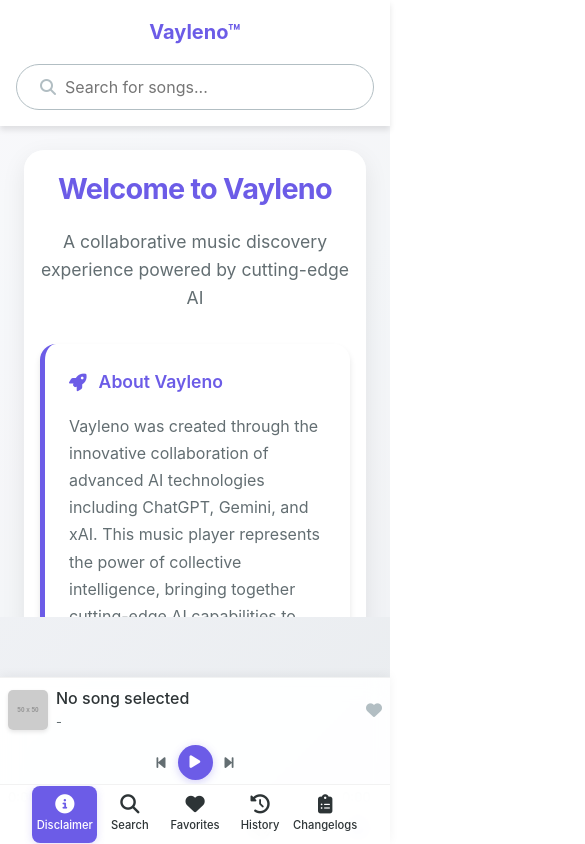
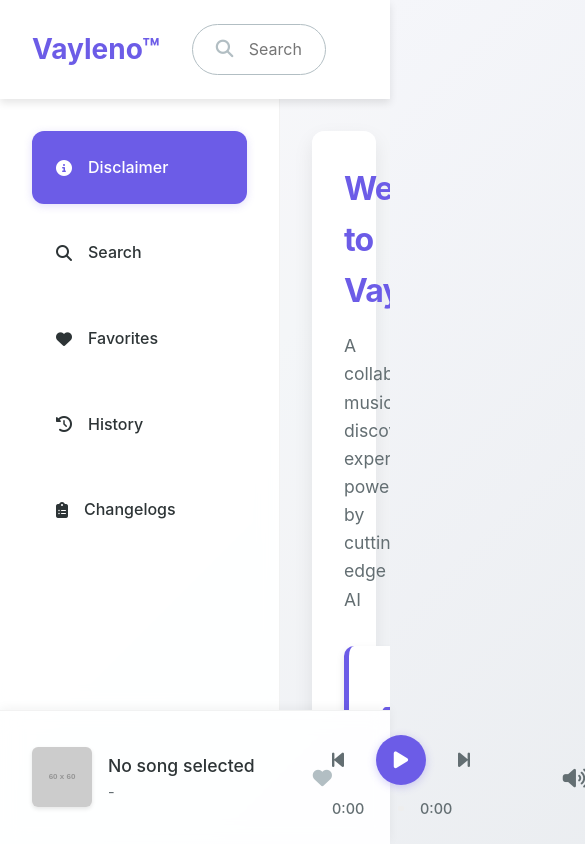
Before and after one commit to Vayleno/Vayleno, a plain HTML site: page index.html in a window 390 px wide. Shown: the top 844 px of the page, 585 px wide, since content can reach past the window. Drawn offline with Linux system fonts and the light colour scheme; placeholder pictures from the web are drawn by us.

Commit message:
Update index.html

```diff
--- a/index.html
+++ b/index.html
@@ -13,10 +13,14 @@
             --light-color: #f5f6fa;
             --text-color: #636e72;
             --text-light: #b2bec3;
-            --shadow: 0 4px 6px rgba(0, 0, 0, 0.1);
-            --shadow-lg: 0 8px 25px rgba(0, 0, 0, 0.08);
-            --transition: all 0.3s ease;
+            --shadow: 0 4px 8px rgba(0, 0, 0, 0.1);
+            --shadow-lg: 0 8px 20px rgba(0, 0, 0, 0.08);
+            --transition: all 0.3s cubic-bezier(0.4, 0, 0.2, 1);
             --gradient-bg: linear-gradient(135deg, #f5f6fa, #e9ecef);
+            --border-radius: 12px;
+            --spacing-sm: 0.75rem;
+            --spacing-md: 1.5rem;
+            --spacing-lg: 2rem;
         }
 
         * {
@@ -24,6 +28,8 @@
             padding: 0;
             box-sizing: border-box;
             font-family: 'Inter', 'Segoe UI', Tahoma, Geneva, Verdana, sans-serif;
+            -webkit-font-smoothing: antialiased;
+            -moz-osx-font-smoothing: grayscale;
         }
 
         body {
@@ -32,19 +38,22 @@
             height: 100vh;
             overflow: hidden;
             line-height: 1.6;
+            font-size: 16px; /* Base font size for PC */
         }
 
         .app-container {
             display: flex;
             flex-direction: column;
             height: 100vh;
+            max-width: 1600px; /* Constrain for larger screens */
+            margin: 0 auto;
         }
 
         .app-header {
             display: flex;
             justify-content: space-between;
             align-items: center;
-            padding: 1rem 2rem;
+            padding: var(--spacing-md) var(--spacing-lg);
             background: rgba(255, 255, 255, 0.95);
             box-shadow: var(--shadow);
             backdrop-filter: blur(10px);
@@ -56,8 +65,8 @@
         .logo {
             display: flex;
             align-items: center;
-            gap: 0.5rem;
-            font-size: 1.5rem;
+            gap: var(--spacing-sm);
+            font-size: 1.75rem;
             font-weight: 700;
             color: var(--primary-color);
         }
@@ -65,13 +74,13 @@
         .search-bar {
             position: relative;
             flex: 1;
-            max-width: 600px;
-            margin: 0 1rem;
+            max-width: 700px;
+            margin: 0 var(--spacing-lg);
         }
 
         .search-bar input {
             width: 100%;
-            padding: 0.75rem 1rem 0.75rem 3rem;
+            padding: 0.9rem 1.5rem 0.9rem 3.5rem;
             border-radius: 30px;
             border: 1px solid var(--text-light);
             outline: none;
@@ -91,6 +100,7 @@
             top: 50%;
             transform: translateY(-50%);
             color: var(--text-light);
+            font-size: 1.1rem;
         }
 
         .main-content {
@@ -100,9 +110,9 @@
         }
 
         .sidebar {
-            width: 250px;
+            width: 280px; /* Wider sidebar for PC */
             background: rgba(255, 255, 255, 0.95);
-            padding: 1.5rem;
+            padding: var(--spacing-lg);
             overflow-y: auto;
             border-right: 1px solid rgba(0, 0, 0, 0.05);
             backdrop-filter: blur(10px);
@@ -114,15 +124,16 @@
         }
 
         .sidebar nav ul li {
-            padding: 0.75rem 1rem;
-            margin-bottom: 0.5rem;
-            border-radius: 8px;
+            padding: var(--spacing-md);
+            margin-bottom: var(--spacing-sm);
+            border-radius: var(--border-radius);
             cursor: pointer;
             display: flex;
             align-items: center;
             gap: 1rem;
             transition: var(--transition);
             font-weight: 500;
+            font-size: 1rem;
         }
 
         .sidebar nav ul li:hover {
@@ -139,10 +150,10 @@
 
         .music-content {
             flex: 1;
-            padding: 2rem;
+            padding: var(--spacing-lg);
             overflow-y: auto;
             background: rgba(255, 255, 255, 0.3);
-            -webkit-overflow-scrolling: touch;
+            scroll-behavior: smooth;
         }
 
         .tab-content {
@@ -159,24 +170,20 @@
             to { opacity: 1; transform: translateY(0); }
         }
 
-        /* Disclaimer Tab Styles - Optimized */
+        /* Disclaimer Tab Styles */
         .disclaimer-container {
-            max-width: 800px;
+            max-width: 900px;
             margin: 0 auto;
-            padding: 2rem;
+            padding: var(--spacing-lg);
             background: rgba(255, 255, 255, 0.95);
-            border-radius: 20px;
+            border-radius: var(--border-radius);
             box-shadow: var(--shadow-lg);
             backdrop-filter: blur(10px);
             text-align: center;
         }
 
-        .disclaimer-header {
-            margin-bottom: 2rem;
-        }
-
         .disclaimer-title {
-            font-size: clamp(1.8rem, 4vw, 2.5rem);
+            font-size: 2rem;
             font-weight: 700;
             color: var(--primary-color);
             margin-bottom: 1rem;
@@ -187,14 +194,14 @@
             font-size: 1.1rem;
             color: var(--text-color);
             font-weight: 400;
-            max-width: 600px;
-            margin: 0 auto;
+            max-width: 700px;
+            margin: 0 auto 2rem;
         }
 
         .disclaimer-content {
             background: white;
-            padding: 2rem;
-            border-radius: 16px;
+            padding: var(--spacing-lg);
+            border-radius: calc(var(--border-radius) - 2px);
             box-shadow: var(--shadow);
             margin: 2rem 0;
             border-left: 5px solid var(--primary-color);
@@ -206,7 +213,7 @@
         }
 
         .disclaimer-section h3 {
-            font-size: 1.3rem;
+            font-size: 1.4rem;
             color: var(--primary-color);
             margin-bottom: 1rem;
             font-weight: 600;
@@ -222,13 +229,12 @@
             margin-bottom: 1rem;
         }
 
-        /* Special Thanks - Simple List */
         .special-thanks {
             margin-top: 1.5rem;
         }
 
         .special-thanks h4 {
-            font-size: 1.2rem;
+            font-size: 1.25rem;
             color: var(--primary-color);
             margin-bottom: 1rem;
             font-weight: 600;
@@ -240,7 +246,7 @@
         }
 
         .special-thanks li {
-            padding: 0.5rem 0;
+            padding: 0.75rem 0;
             color: var(--text-color);
             font-size: 1rem;
             border-bottom: 1px solid rgba(108, 92, 231, 0.1);
@@ -279,13 +285,13 @@
 
         .search-results {
             display: grid;
-            grid-template-columns: repeat(auto-fill, minmax(200px, 1fr));
-            gap: 1.5rem;
+            grid-template-columns: repeat(auto-fill, minmax(220px, 1fr));
+            gap: var(--spacing-md);
         }
 
         .music-card {
             background: white;
-            border-radius: 10px;
+            border-radius: var(--border-radius);
             overflow: hidden;
             box-shadow: var(--shadow);
             transition: var(--transition);
@@ -300,16 +306,16 @@
 
         .music-card img {
             width: 100%;
-            height: 160px;
+            height: 180px; /* Adjusted for PC */
             object-fit: cover;
         }
 
         .music-info {
-            padding: 1rem;
+            padding: var(--spacing-md);
         }
 
         .music-info h3 {
-            font-size: 1rem;
+            font-size: 1.1rem;
             margin-bottom: 0.25rem;
             white-space: nowrap;
             overflow: hidden;
@@ -317,7 +323,7 @@
         }
 
         .music-info p {
-            font-size: 0.8rem;
+            font-size: 0.9rem;
             color: var(--text-color);
         }
 
@@ -329,7 +335,7 @@
             border: none;
             color: var(--text-light);
             cursor: pointer;
-            font-size: 1rem;
+            font-size: 1.1rem;
             padding: 0.5rem;
             border-radius: 50%;
             transition: var(--transition);
@@ -358,17 +364,17 @@
         }
 
         .empty-state p {
-            font-size: 1.1rem;
+            font-size: 1.2rem;
         }
 
         .empty-state p:last-child {
-            font-size: 0.9rem;
+            font-size: 1rem;
             margin-top: 0.5rem;
         }
 
         .player-controls {
             background: rgba(255, 255, 255, 0.95);
-            padding: 1rem 2rem;
+            padding: var(--spacing-md) var(--spacing-lg);
             display: flex;
             justify-content: space-between;
             align-items: center;
@@ -382,14 +388,13 @@
             display: flex;
             align-items: center;
             gap: 1rem;
-            width: 250px;
-            min-width: 250px;
+            min-width: 300px;
         }
 
         .album-art {
-            width: 50px;
-            height: 50px;
-            border-radius: 5px;
+            width: 60px;
+            height: 60px;
+            border-radius: 6px;
             object-fit: cover;
             box-shadow: 0 2px 4px rgba(0, 0, 0, 0.1);
             flex-shrink: 0;
@@ -397,6 +402,7 @@
 
         .song-title {
             font-weight: 500;
+            font-size: 1.1rem;
             white-space: nowrap;
             overflow: hidden;
             text-overflow: ellipsis;
@@ -404,7 +410,7 @@
         }
 
         .artist {
-            font-size: 0.8rem;
+            font-size: 0.9rem;
             color: var(--text-color);
             white-space: nowrap;
             overflow: hidden;
@@ -417,6 +423,7 @@
             cursor: pointer;
             margin-left: auto;
             flex-shrink: 0;
+            font-size: 1.2rem;
         }
 
         .song-info i.liked {
@@ -429,24 +436,23 @@
 
         .player-center {
             flex: 1;
-            max-width: 600px;
+            max-width: 700px;
             display: flex;
             flex-direction: column;
             align-items: center;
-            gap: 0.5rem;
-            min-width: 0;
+            gap: 0.75rem;
         }
 
         .player-buttons {
             display: flex;
             align-items: center;
-            gap: 1.5rem;
+            gap: var(--spacing-lg);
         }
 
         .control-btn {
             background: none;
             border: none;
-            font-size: 1rem;
+            font-size: 1.2rem;
             color: var(--text-color);
             cursor: pointer;
             transition: var(--transition);
@@ -454,14 +460,14 @@
 
         .control-btn:hover {
             color: var(--primary-color);
-            transform: scale(1.2);
+            transform: scale(1.1);
         }
 
         .play-btn {
             background-color: var(--primary-color);
             color: white;
-            width: 40px;
-            height: 40px;
+            width: 50px;
+            height: 50px;
             border-radius: 50%;
             display: flex;
             align-items: center;
@@ -470,8 +476,9 @@
         }
 
         .play-btn:hover {
-            transform: scale(1.1);
+            transform: scale(1.05);
             background-color: var(--secondary-color);
+            box-shadow: 0 4px 12px rgba(108, 92, 231, 0.4);
         }
 
         .progress-container {
@@ -483,12 +490,11 @@
 
         .progress-bar {
             flex: 1;
-            height: 4px;
+            height: 5px;
             background-color: #eee;
             border-radius: 2px;
             cursor: pointer;
             position: relative;
-            min-width: 200px;
         }
 
         .progress {
@@ -500,15 +506,15 @@
         }
 
         .time {
-            font-size: 0.8rem;
+            font-size: 0.9rem;
             color: var(--text-color);
-            min-width: 40px;
+            min-width: 50px;
             font-weight: 500;
             flex-shrink: 0;
         }
 
         .player-right {
-            width: 200px;
+            min-width: 250px;
             display: flex;
             justify-content: flex-end;
             align-items: center;
@@ -519,11 +525,11 @@
         .volume-control {
             display: flex;
             align-items: center;
-            gap: 0.5rem;
+            gap: 0.75rem;
         }
 
         .volume-icon {
-            font-size: 1rem;
+            font-size: 1.2rem;
             color: var(--text-color);
             transition: transform 0.2s ease;
             flex-shrink: 0;
@@ -542,37 +548,45 @@
         }
 
         .volume-slider {
-            width: 100px;
-            height: 4px;
+            width: 120px;
+            height: 5px;
             -webkit-appearance: none;
             background-color: #eee;
             border-radius: 2px;
             outline: none;
-            transition: all 0.3s ease;
+            transition: var(--transition);
             cursor: pointer;
-            flex-shrink: 0;
         }
 
         .volume-slider::-webkit-slider-thumb {
             -webkit-appearance: none;
-            width: 12px;
-            height: 12px;
+            width: 14px;
+            height: 14px;
             background-color: var(--primary-color);
             border-radius: 50%;
             cursor: pointer;
             box-shadow: 0 2px 4px rgba(0, 0, 0, 0.2);
         }
 
+        .volume-slider::-moz-range-thumb {
+            width: 14px;
+            height: 14px;
+            background: var(--primary-color);
+            border-radius: 50%;
+            border: none;
+            cursor: pointer;
+        }
+
         .loading {
             display: flex;
             justify-content: center;
-            padding: 2rem;
+            padding: 3rem;
         }
 
         .loading-spinner {
-            width: 40px;
-            height: 40px;
-            border: 4px solid rgba(0, 0, 0, 0.1);
+            width: 48px;
+            height: 48px;
+            border: 5px solid rgba(0, 0, 0, 0.1);
             border-radius: 50%;
             border-top-color: var(--primary-color);
             animation: spin 1s ease-in-out infinite;
@@ -584,17 +598,17 @@
 
         /* Changelog Styles */
         .changelog-container {
-            max-width: 900px;
+            max-width: 1000px;
             margin: 0 auto;
-            padding: 2rem 0;
+            padding: var(--spacing-lg) 0;
             background: rgba(255, 255, 255, 0.95);
-            border-radius: 16px;
+            border-radius: var(--border-radius);
             box-shadow: var(--shadow);
             backdrop-filter: blur(10px);
         }
 
         .changelog-title {
-            font-size: 2.25rem;
+            font-size: 2.5rem;
             font-weight: 700;
             color: var(--primary-color);
             margin-bottom: 2rem;
@@ -604,17 +618,17 @@
 
         .changelog-timeline {
             position: relative;
-            padding-left: 2rem;
-            margin: 0 1.5rem;
+            padding-left: 2.5rem;
+            margin: 0 2rem;
         }
 
         .changelog-timeline::before {
             content: '';
             position: absolute;
-            left: 0.5rem;
+            left: 0.75rem;
             top: 0;
             bottom: 0;
-            width: 4px;
+            width: 5px;
             background: linear-gradient(to bottom, var(--primary-color), var(--secondary-color));
             border-radius: 3px;
         }
@@ -624,9 +638,9 @@
             margin-bottom: 2rem;
             padding: 1.5rem;
             background: white;
-            border-radius: 12px;
+            border-radius: var(--border-radius);
             box-shadow: 0 4px 12px rgba(0, 0, 0, 0.05);
-            transition: transform 0.3s ease, box-shadow 0.3s ease;
+            transition: var(--transition);
             opacity: 0;
             transform: translateY(20px);
             animation: slideIn 0.5s ease forwards;
@@ -642,14 +656,14 @@
         }
 
         .changelog-item h3 {
-            font-size: 1.5rem;
+            font-size: 1.6rem;
             font-weight: 600;
             color: var(--dark-color);
             margin-bottom: 0.5rem;
         }
 
         .changelog-item .date {
-            font-size: 1rem;
+            font-size: 1.1rem;
             font-weight: 500;
             color: var(--text-light);
             margin-bottom: 1rem;
@@ -682,179 +696,10 @@
         .changelog-item ul li.optimized::before { color: #ffc107; }
         .changelog-item ul li.bug::before { color: #dc3545; }
 
-        /* Mobile Optimization */
-        @media (max-width: 768px) {
-            .app-header {
-                padding: 1rem;
-                flex-direction: column;
-                gap: 1rem;
-            }
-
-            .search-bar {
-                width: 100%;
-                margin: 0;
-                order: 3;
-            }
-
-            .logo {
-                order: 1;
-                font-size: 1.25rem;
-            }
-
-            .main-content {
-                flex-direction: column;
-            }
-
-            .sidebar {
-                position: fixed;
-                bottom: 0;
-                left: 0;
-                width: 100%;
-                height: 60px;
-                padding: 0;
-                display: flex;
-                justify-content: space-around;
-                align-items: center;
-                z-index: 100;
-                border-right: none;
-                border-top: 1px solid rgba(0, 0, 0, 0.05);
-                background: rgba(255, 255, 255, 0.95);
-                backdrop-filter: blur(10px);
-            }
-
-            .sidebar nav ul {
-                display: flex;
-                width: 100%;
-                justify-content: space-around;
-                padding: 0;
-                margin: 0;
-            }
-
-            .sidebar nav ul li {
-                padding: 0.5rem;
-                margin: 0;
-                flex-direction: column;
-                font-size: 0.7rem;
-                gap: 0.25rem;
-                text-align: center;
-                border-radius: 8px;
-                width: 20%;
-            }
-
-            .sidebar nav ul li i {
-                font-size: 1.2rem;
-            }
-
-            .music-content {
-                padding: 1rem;
-                margin-bottom: 60px;
-                padding-bottom: 80px;
-            }
-
-            .disclaimer-container {
-                padding: 1rem;
-                margin: 0.5rem;
-            }
-
-            .disclaimer-title {
-                font-size: 1.8rem;
-            }
-
-            .disclaimer-content {
-                padding: 1.5rem;
-                margin: 1rem 0;
-            }
-
-            .disclaimer-section h3 {
-                font-size: 1.1rem;
-            }
-
-            .special-thanks li {
-                font-size: 0.95rem;
-            }
-
-            .continue-btn {
-                padding: 0.875rem 2rem;
-                font-size: 1rem;
-            }
-
-            .search-results {
-                grid-template-columns: repeat(auto-fill, minmax(150px, 1fr));
-                gap: 1rem;
-            }
-
-            .player-controls {
-                padding: 0.75rem 1rem;
-                flex-direction: column;
-                gap: 0.75rem;
-            }
-
-            .song-info, .player-center, .player-right {
-                width: 100%;
-                justify-content: center;
-            }
-
-            .song-info {
-                width: 100%;
-                justify-content: space-between;
-            }
-
-            .player-right {
-                width: 100%;
-                justify-content: flex-end;
-            }
-
-            .player-buttons {
-                gap: 1rem;
-            }
-
-            .progress-container {
-                width: 100%;
-            }
-
-            .volume-control {
-                gap: 0.75rem;
-            }
-
-            .changelog-container {
-                padding: 1rem;
-                margin: 0 0.5rem;
-            }
-
-            .changelog-title {
-                font-size: 1.75rem;
-            }
-        }
-
-        @media (max-width: 480px) {
-            .music-card img {
-                height: 120px;
-            }
-
-            .player-controls {
-                padding: 0.5rem;
-            }
-
-            .song-info {
-                gap: 0.5rem;
-            }
-
-            .album-art {
-                width: 40px;
-                height: 40px;
-            }
-
-            .player-buttons {
-                gap: 0.75rem;
-            }
-
-            .play-btn {
-                width: 35px;
-                height: 35px;
-            }
-
-            .control-btn {
-                font-size: 0.9rem;
+        /* Legacy Browser Support */
+        @supports not (backdrop-filter: blur(10px)) {
+            .app-header, .sidebar, .player-controls, .disclaimer-container, .changelog-container {
+                background: rgba(255, 255, 255, 0.9);
             }
         }
     </style>
@@ -887,10 +732,8 @@
             <main class="music-content">
                 <div id="disclaimer-tab" class="tab-content active">
                     <div class="disclaimer-container">
-                        <div class="disclaimer-header">
-                            <h1 class="disclaimer-title">Welcome to Vayleno</h1>
-                            <p class="disclaimer-subtitle">A collaborative music discovery experience powered by cutting-edge AI</p>
-                        </div>
+                        <h1 class="disclaimer-title">Welcome to Vayleno</h1>
+                        <p class="disclaimer-subtitle">A collaborative music discovery experience powered by cutting-edge AI</p>
 
                         <div class="disclaimer-content">
                             <div class="disclaimer-section">
@@ -983,7 +826,7 @@
 
         <div class="player-controls">
             <div class="song-info">
-                <img src="https://via.placeholder.com/50" alt="Album Art" class="album-art" id="current-album-art">
+                <img src="https://via.placeholder.com/60" alt="Album Art" class="album-art" id="current-album-art">
                 <div>
                     <p class="song-title" id="current-song-title">No song selected</p>
                     <p class="artist" id="current-song-artist">-</p>
@@ -1124,7 +967,7 @@
             } else {
                 currentSongTitle.textContent = 'No song selected';
                 currentSongArtist.textContent = '-';
-                currentAlbumArt.src = 'https://via.placeholder.com/50';
+                currentAlbumArt.src = 'https://via.placeholder.com/60';
                 durationEl.textContent = '0:00';
                 currentTimeEl.textContent = '0:00';
                 progress.style.width = '0%';
@@ -1190,7 +1033,6 @@
             }
         }
 
-        // Rest of the JavaScript remains the same as previous version...
         function playSong(index, source) {
             if (index < 0 || index >= currentPlaylist.length) return;
             currentSongIndex = index;
@@ -1463,8 +1305,10 @@
         });
 
         // Initial setup
-        switchTab('disclaimer-tab');
-        updateVolumeIcon(80);
+        document.addEventListener('DOMContentLoaded', () => {
+            switchTab('disclaimer-tab');
+            updateVolumeIcon(80);
+        });
     </script>
 </body>
 </html>
```
